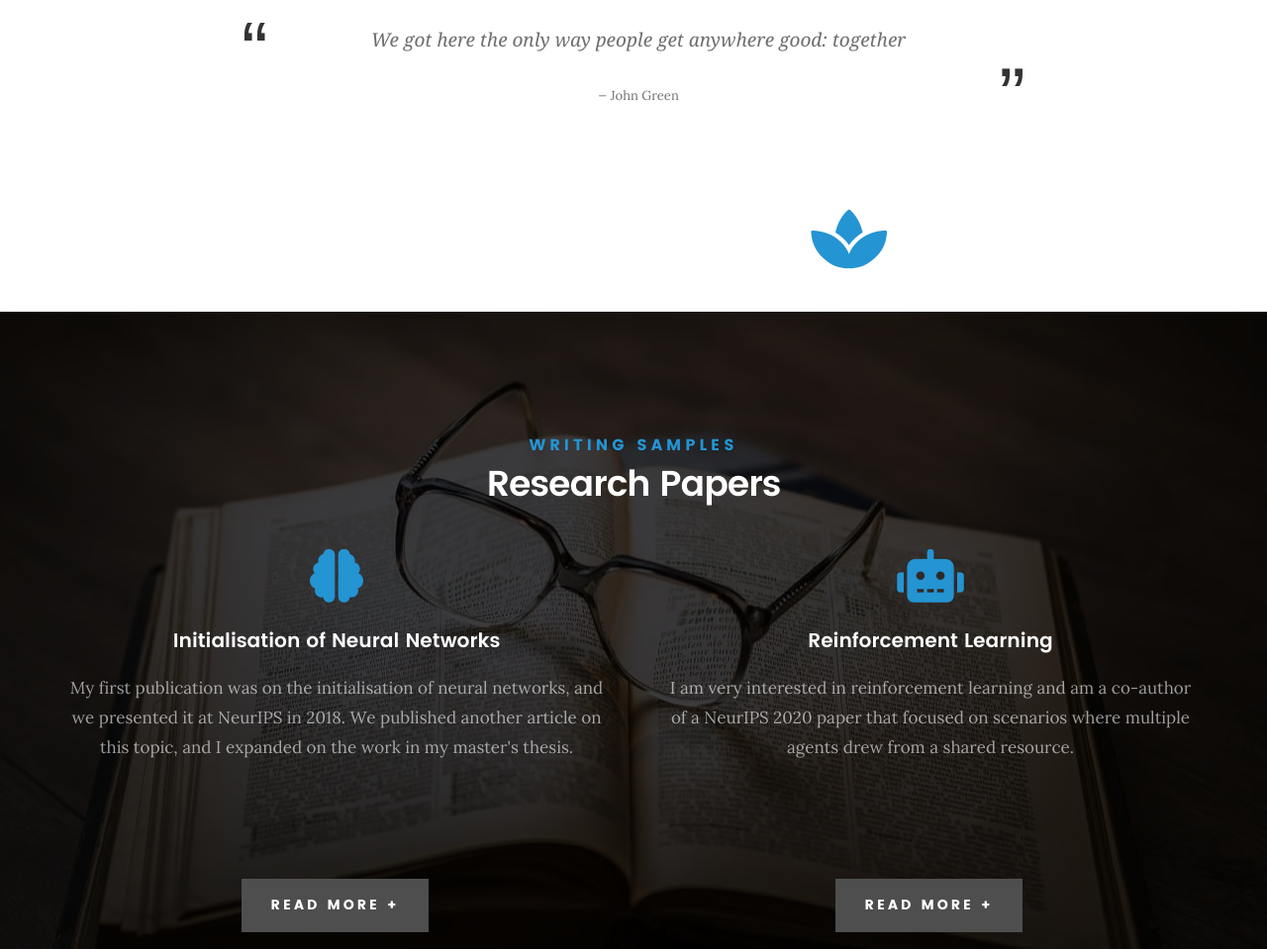
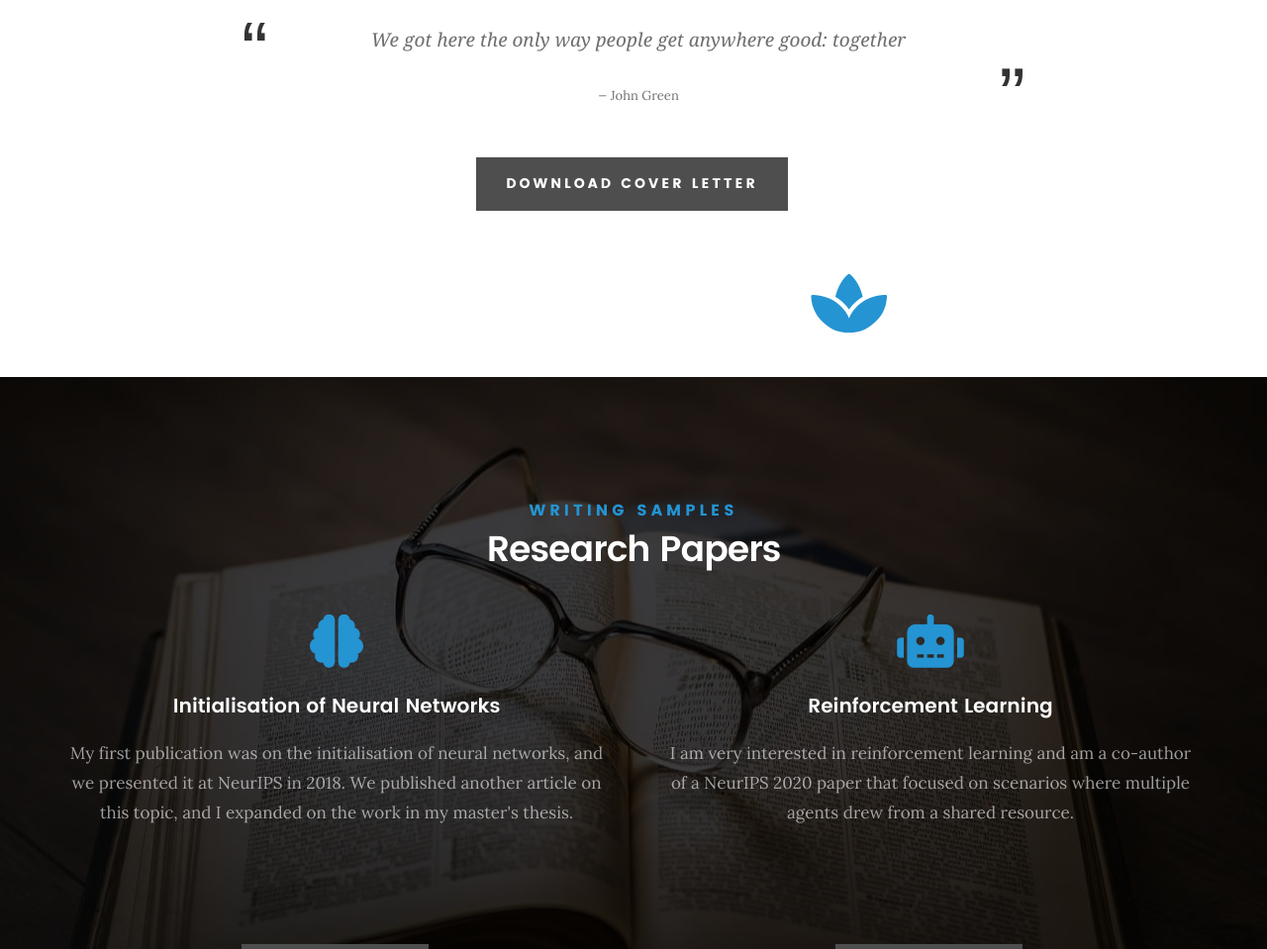
Before and after one commit to ElanVB/CV, a plain HTML site: page lifeQ.html in a window 1280 px wide. Shown: the part 2416-3375 px from the top of the page at 99% size. Drawn offline with nearby package versions, Linux system fonts and the light colour scheme; some packages are replaced by stand-ins of ours; a script that the page names is missing; files whose address does not match are found by name.

Commit message:
Add lifeQ cover letter download

```diff
--- a/lifeQ.html
+++ b/lifeQ.html
@@ -230,9 +230,9 @@
                     Elan van Biljon -->
                 </p>
 
-                <!-- <div class="action">
-                    <a href="data/Elan van Biljon Cover Leter Healthy Gamer.pdf" title="" class="button button-primary" target="_blank" rel="noopener noreferrer" download>Download Cover Letter</a>
-                </div> -->
+                <div class="action">
+                    <a href="data/Elan van Biljon Cover Leter LifeQ.pdf" title="" class="button button-primary" target="_blank" rel="noopener noreferrer" download>Download Cover Letter</a>
+                </div>
 
             </div>
         </div> <!-- /section-intro-->
```
Also changed, not shown: 1 other file.
